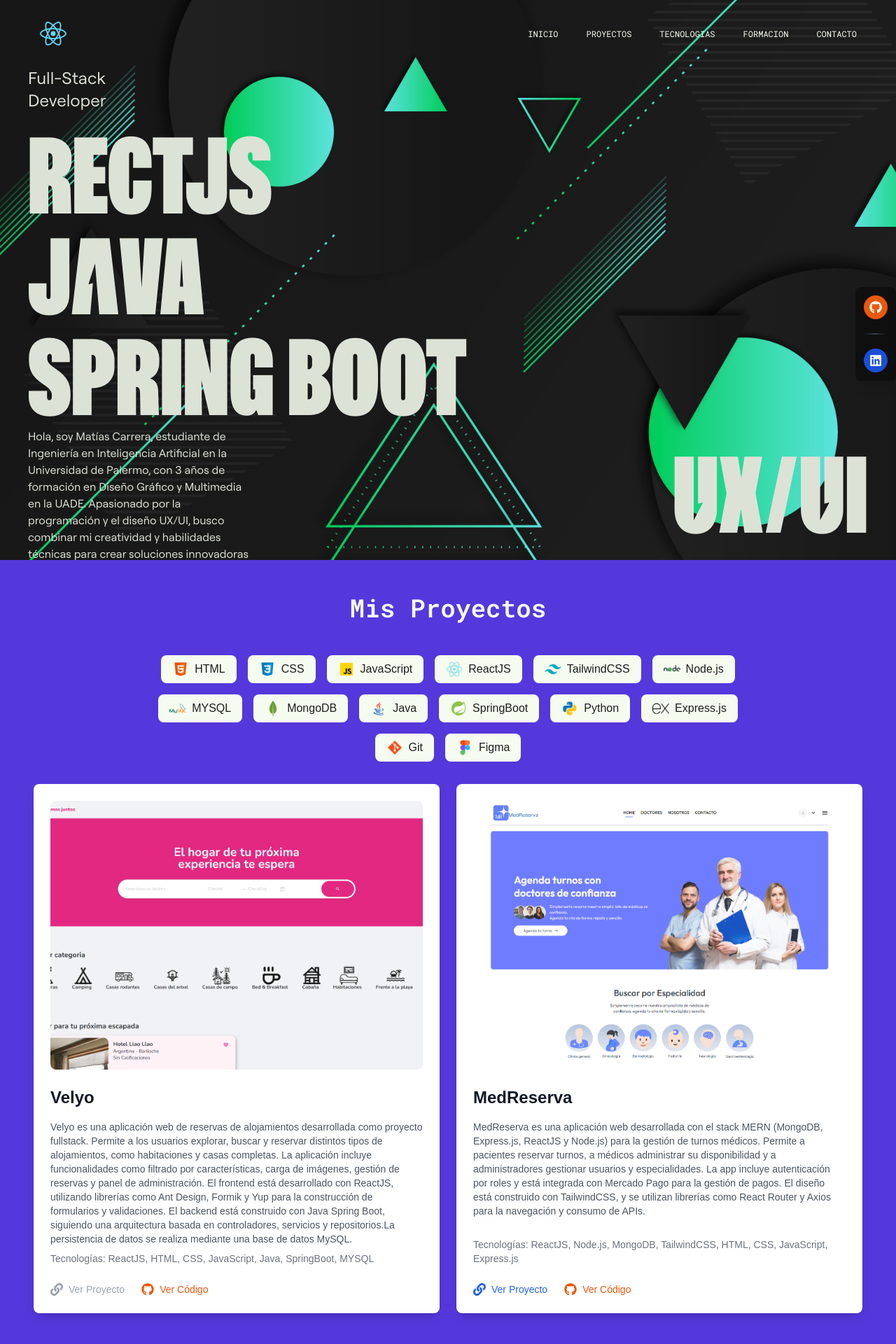
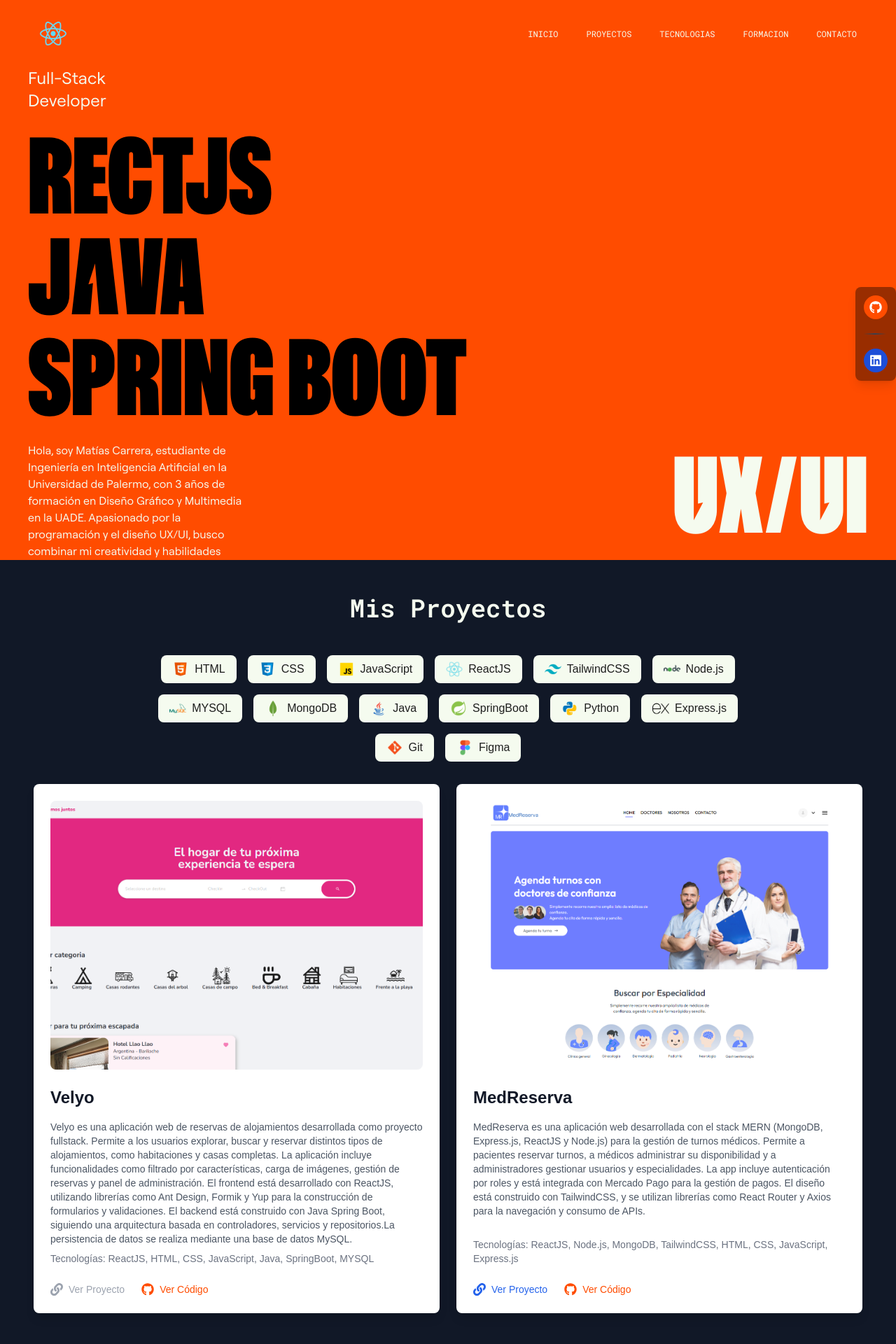
Before and after one commit to maticarrera12/MatiasCarrera, a React (Vite) app: page / in a window 1280 px wide. Shown: the top 1920 px of the page at 70% size. Built offline with nearby package versions, Linux system fonts and the light colour scheme; a web font is replaced by a local one.

Commit message:
new colors

```diff
--- a/src/components/ButtonBar.jsx
+++ b/src/components/ButtonBar.jsx
@@ -8,7 +8,7 @@
         href="https://github.com/maticarrera12"
         target="_blank"
         rel="noopener noreferrer"
-        className="p-3 sm:p-2 rounded-full bg-orange-600 text-white hover:bg-orange-500 transition duration-200 transform hover:scale-110"
+        className="p-3 sm:p-2 rounded-full bg-flame text-white hover:bg-orange-500 transition duration-200 transform hover:scale-110"
       >
         <FaGithub className="sm:text-lg text-xl" /> {/* Tamaño ajustado */}
       </a>
--- a/src/components/ContactMe.jsx
+++ b/src/components/ContactMe.jsx
@@ -39,7 +39,7 @@
   };
 
   return (
-    <div id="contacto" className="min-h-[800px] bg-[#5438DC] p-8 flex justify-center items-center">
+    <div id="contacto" className="min-h-[800px] bg-flame p-8 flex justify-center items-center">
       <form
         onSubmit={handleSubmit}
         className="w-full max-w-lg bg-white rounded-lg shadow-lg p-6"
@@ -103,7 +103,7 @@
 
         <button
           type="submit"
-          className="font-circular-web w-full bg-[#5438DC] text-soft-white py-2 px-4 rounded-lg hover:opacity-80 transition duration-200"
+          className="font-circular-web w-full bg-flame text-soft-white py-2 px-4 rounded-lg hover:opacity-80 transition duration-200"
         >
           Enviar Mensaje
         </button>
--- a/src/components/Footer.jsx
+++ b/src/components/Footer.jsx
@@ -2,7 +2,7 @@
 
 const Footer = () => {
   return (
-    <div className="bg-[#503D42] p-4">
+    <div className="bg-gray-900 p-4">
       <div className="text-center mb-2">
         <p className="text-xs font-circular-web text-soft-white">
           &copy; 2024 Matías Carrera.
@@ -15,7 +15,7 @@
           rel="noopener noreferrer"
           aria-label="Github"
         >
-          <FaGithub className="text-orange-600 text-2xl hover:text-orange-400" />
+          <FaGithub className="text-flame text-2xl hover:text-orange-400" />
         </a>
         <a
           href="https://www.linkedin.com/in/matias-carrera-761b45328"
--- a/src/components/Hero.jsx
+++ b/src/components/Hero.jsx
@@ -12,6 +12,7 @@
     clipPath: "polygon(14% 0%, 72% 0%, 90% 90%, 0% 100%)",
     borderRadius: "0 0 40% 10%",
   });
+
   gsap.from("#hero-frame", {
     clipPath: "polygon(0% 0%, 100% 0%, 100% 100%, 0% 100%)",
     borderRadius: "0 0 0 0",
@@ -23,26 +24,29 @@
       scrub: true,
     },
   });
+
+  // 👉 Animación de fondo
+  gsap.to("#hero-frame", {
+    backgroundColor: "##FC5A14",
+    duration: 5,
+    repeat: -1,
+    yoyo: true,
+    ease: "power1.inOut",
   });
+}, []);
 
   return (
     <div className="relative !h-dvh w-screen overflow-x-hidden" id="inicio">
       <div
         id="hero-frame"
-        className="relative z-10 h-dvh w-screen overflow-hidden rounded-lg"
-        style={{
-          backgroundImage: "url(/img/backgroundverde.jpg)", // Ruta a la imagen de fondo
-          backgroundSize: "cover",                 // Asegura que la imagen cubra todo el div
-          backgroundPosition: "center",
-          filter: "brightness(0.9)"         // Centra la imagen          // Fija la imagen de fondo al hacer scroll (opcional)
-        }}
+        className="relative z-10 h-dvh w-screen overflow-hidden rounded-lg bg-flame"
       >
         <div>
           <div className="mt-24 px-5 sm:px-10">
             <p className="mb-5 max-w-64 font-robert-regular text-soft-white text-2xl">
               Full-Stack <br /> Developer
             </p>
-            <h1 className="special-font hero-heading text-soft-white">
+            <h1 className="special-font mb-5 hero-heading text-black">
               rectjs <br />
               J<b>a</b>va <br />
               Spring Boot
@@ -55,7 +59,7 @@
               soluciones innovadoras y centradas en el usuario.
             </p>
             <a href="#contacto" className="cursor-pointer">
-              <button className="group relative overflow-hidden w-fit rounded-full px-7 py-3 bg-gradient-to-r from-[#01E363] to-[#65FCF6] text-gray-800 flex-center gap-1">
+              <button className="group relative overflow-hidden w-fit rounded-full px-7 py-3 bg-black text-white flex-center gap-1">
                 <TiLocationArrow /> {/* Ícono izquierdo */}
                 <span className="relative z-50 inline-flex overflow-hidden font-general text-xs uppercase">
                   Contactame
@@ -73,7 +77,7 @@
           <div className="mt-24 px-5 sm:px-10"></div>
         </div>
       </div>
-      <h2 className="special-font hero-heading absolute bottom-5 right-5 bg-gradient-to-r from-[#01E363] to-[#65FCF6] text-transparent bg-clip-text">
+      <h2 className="special-font hero-heading absolute bottom-5 right-5 bg-black text-transparent bg-clip-text">
   <b>u</b>x/<b>u</b>i
 </h2>
 
--- a/src/components/Projects.jsx
+++ b/src/components/Projects.jsx
@@ -40,7 +40,7 @@
             href={codeLink}
             target="_blank"
             rel="noopener noreferrer"
-            className="flex items-center text-sm font-medium text-orange-600 hover:text-orange-500 transition duration-200"
+            className="flex items-center text-sm font-medium text-flame hover:text-orange-500 transition duration-200"
           >
             <FaGithub className="mr-2" size={18} />
             Ver Código
@@ -60,7 +60,7 @@
     : projects;
 
   return (
-    <div className="min-h-screen bg-[#5438DC] p-4 sm:p-8 md:p-12" id="proyectos">
+    <div className="min-h-screen bg-gray-900 p-4 sm:p-8 md:p-12" id="proyectos">
       <h2 className="text-3xl sm:text-4xl text-center font-general font-semibold text-soft-white mb-8 sm:mb-12">
         Mis Proyectos
       </h2>
@@ -70,8 +70,8 @@
           <button
             key={index}
             className={`flex items-center gap-2 px-4 py-2 rounded-lg font-medium ${
-              selectedTech === tech.name ? "bg-gradient-to-r from-[#01E363] to-[#65FCF6]  text-soft-white": "bg-soft-white text-[#1E1E1E]"
-            } hover:bg-gradient-to-r from-[#01E363] to-[#65FCF6]`}
+              selectedTech === tech.name ? "bg-flame  text-soft-white": "bg-soft-white text-[#1E1E1E]"
+            } hover:bg-flame hover:text-soft-white transition duration-300 ease-in-out`}
             onClick={() => setSelectedTech(selectedTech === tech.name ? null : tech.name)} // Toggle selección
           >
             <img src={tech.image} alt={tech.name} className="w-6 h-6" />
--- a/src/components/Studies.jsx
+++ b/src/components/Studies.jsx
@@ -58,7 +58,7 @@
     const animateTexts = (texts) => {
       texts.forEach((text) => {
         gsap.to(text, {
-          color: "#4f46e5",
+          color: "#ea580c",
           scrollTrigger: {
             trigger: text,
             start: "top center",
@@ -116,7 +116,7 @@
         <div className="absolute top-0 left-4 w-1 h-full bg-gray-300 rounded-full"></div>
         <div
           ref={progressRefStudies}
-          className="absolute top-0 left-4 w-1 bg-indigo-600 rounded-full origin-top"
+          className="absolute top-0 left-4 w-1 bg-flame rounded-full origin-top"
           style={{ height: "0%" }}
         ></div>
 
@@ -150,7 +150,7 @@
         <div className="absolute top-0 left-4 w-1 h-full bg-gray-300 rounded-full"></div>
         <div
           ref={progressRefCourses}
-          className="absolute top-0 left-4 w-1 bg-indigo-600 rounded-full origin-top"
+          className="absolute top-0 left-4 w-1 bg-flame rounded-full origin-top"
           style={{ height: "0%" }}
         ></div>
 
--- a/src/components/Tecnologies.jsx
+++ b/src/components/Tecnologies.jsx
@@ -40,7 +40,7 @@
   };
 
   return (
-    <div id="tecnologias" className="min-h-screen w-screen bg-gray-700 flex flex-col items-center justify-center">
+    <div id="tecnologias" className="min-h-screen w-screen bg-flame flex flex-col items-center justify-center">
       {/* Título de la sección */}
       <AnimatedTitle
         title="Tecnologías"
--- a/tailwind.config.js
+++ b/tailwind.config.js
@@ -14,7 +14,8 @@
         'soft-white': '#F5FBEF',
         'dark-purple': '#2E1760',
         'vibrant-blue': '#3423A6',
-        'dark-gray': '#333333'
+        'dark-gray': '#333333',
+        'flame': '#FF4C00',
       },
     },
   },
```
Lines whose indentation alone changed are shown as unchanged.
